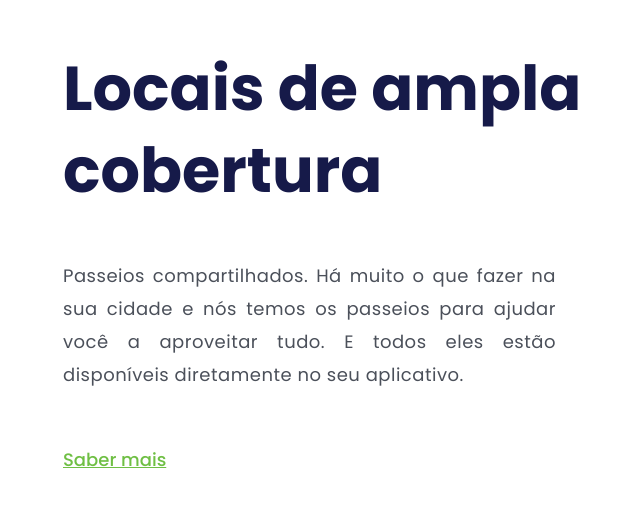
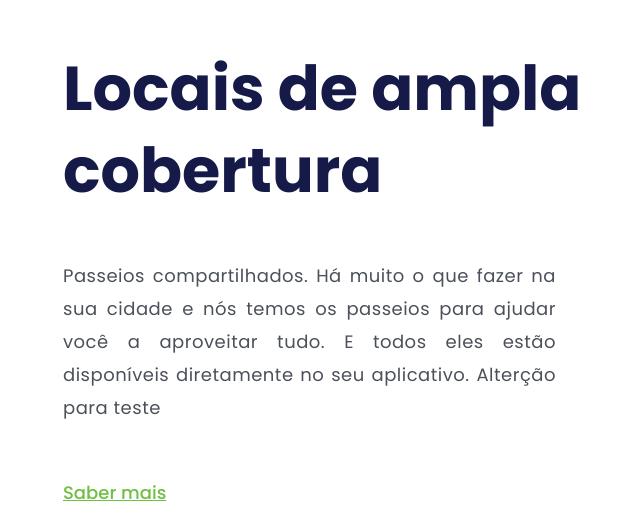
Before and after one commit to joaovaleriano23/primeiro-projeto-responsivel, a plain HTML site: page index.html in a window 1280 px wide. Shown: the part 1072-1578 px from the top of the page, without its empty margins (21-661 px from the left). Before the commit the page ends 1545 px from the top, so only its background shows below. Drawn offline with Linux system fonts and the light colour scheme.

Commit message:
Alteração no paragrafo

```diff
--- a/index.html
+++ b/index.html
@@ -24,7 +24,7 @@
         </section>
         <section class="caixa-ringt">
             <h1>Locais de ampla cobertura</h1>
-            <p>Passeios compartilhados. Há muito o que fazer na sua cidade e nós temos os passeios para ajudar você a aproveitar tudo. E todos eles estão disponíveis diretamente no seu aplicativo.</p>
+            <p>Passeios compartilhados. Há muito o que fazer na sua cidade e nós temos os passeios para ajudar você a aproveitar tudo. E todos eles estão disponíveis diretamente no seu aplicativo. Alterção para teste</p>
             <a class="link-saber" href="https://www.google.com.br/?hl=pt-BR" target="_blank class="google >Saber mais</a>
 
         </section>
```
